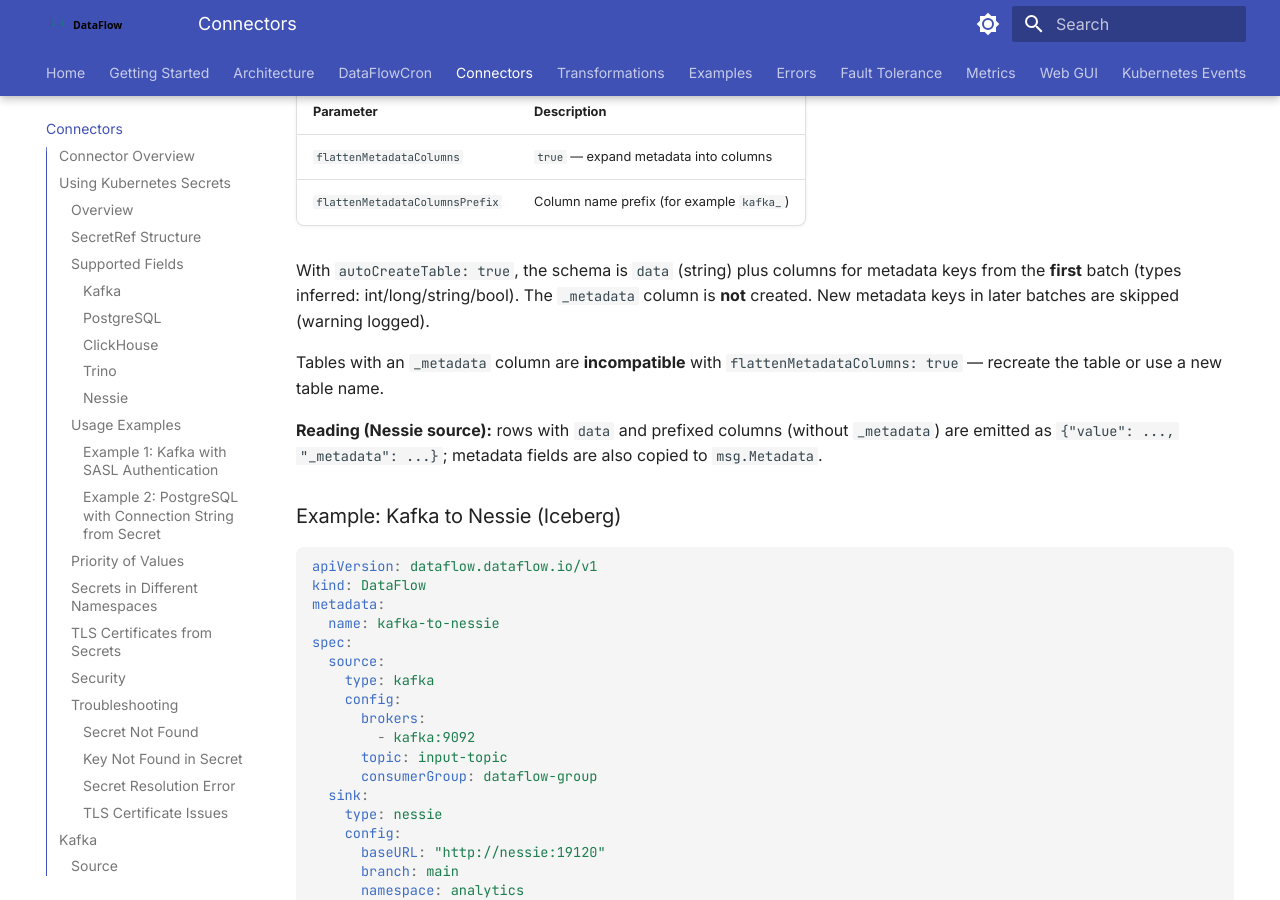
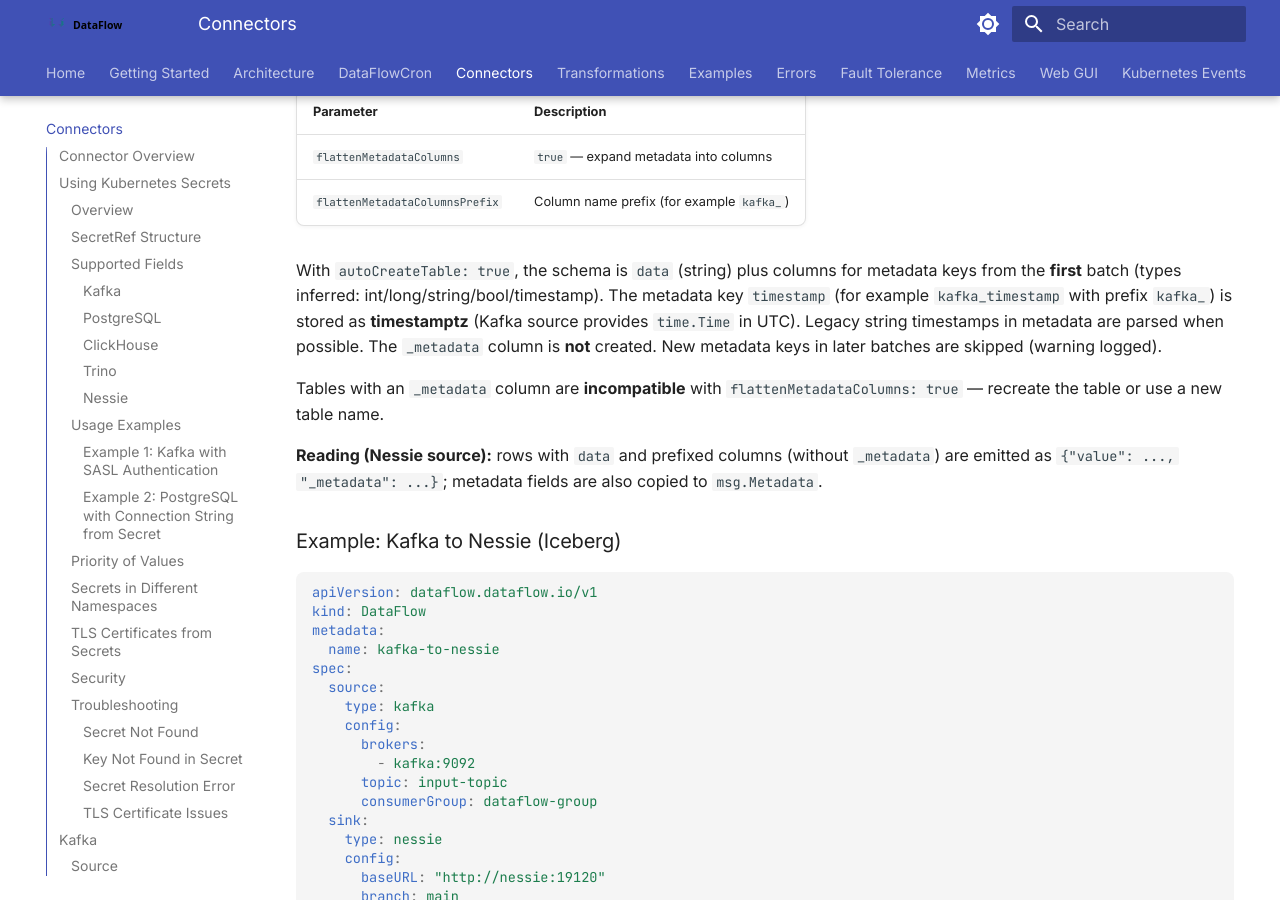
Before and after one commit to dataflow-operator/docs, an MkDocs documentation site: the page built from docs/en/connectors.md, in a window 1280 px wide and 900 px high, scrolled down 21599 px. Built offline with MkDocs 1.6.1 and Material for MkDocs 9.7.7, drawn with Linux system fonts in a browser that asks for light colours.

Commit message:
Update docs

```diff
--- a/docs/en/connectors.md
+++ b/docs/en/connectors.md
@@ -918,7 +918,7 @@ When `flattenMetadataColumns: true`, each key from `msg.Metadata` is written to
 | `flattenMetadataColumns` | `true` — expand metadata into columns |
 | `flattenMetadataColumnsPrefix` | Column name prefix (for example `kafka_`) |
 
-With `autoCreateTable: true`, the schema is `data` (string) plus columns for metadata keys from the **first** batch (types inferred: int/long/string/bool). The `_metadata` column is **not** created. New metadata keys in later batches are skipped (warning logged).
+With `autoCreateTable: true`, the schema is `data` (string) plus columns for metadata keys from the **first** batch (types inferred: int/long/string/bool/timestamp). The metadata key `timestamp` (for example `kafka_timestamp` with prefix `kafka_`) is stored as **timestamptz** (Kafka source provides `time.Time` in UTC). Legacy string timestamps in metadata are parsed when possible. The `_metadata` column is **not** created. New metadata keys in later batches are skipped (warning logged).
 
 Tables with an `_metadata` column are **incompatible** with `flattenMetadataColumns: true` — recreate the table or use a new table name.
 
```
Also changed, not shown: docs/ru/connectors.md (+1 -1 lines).
